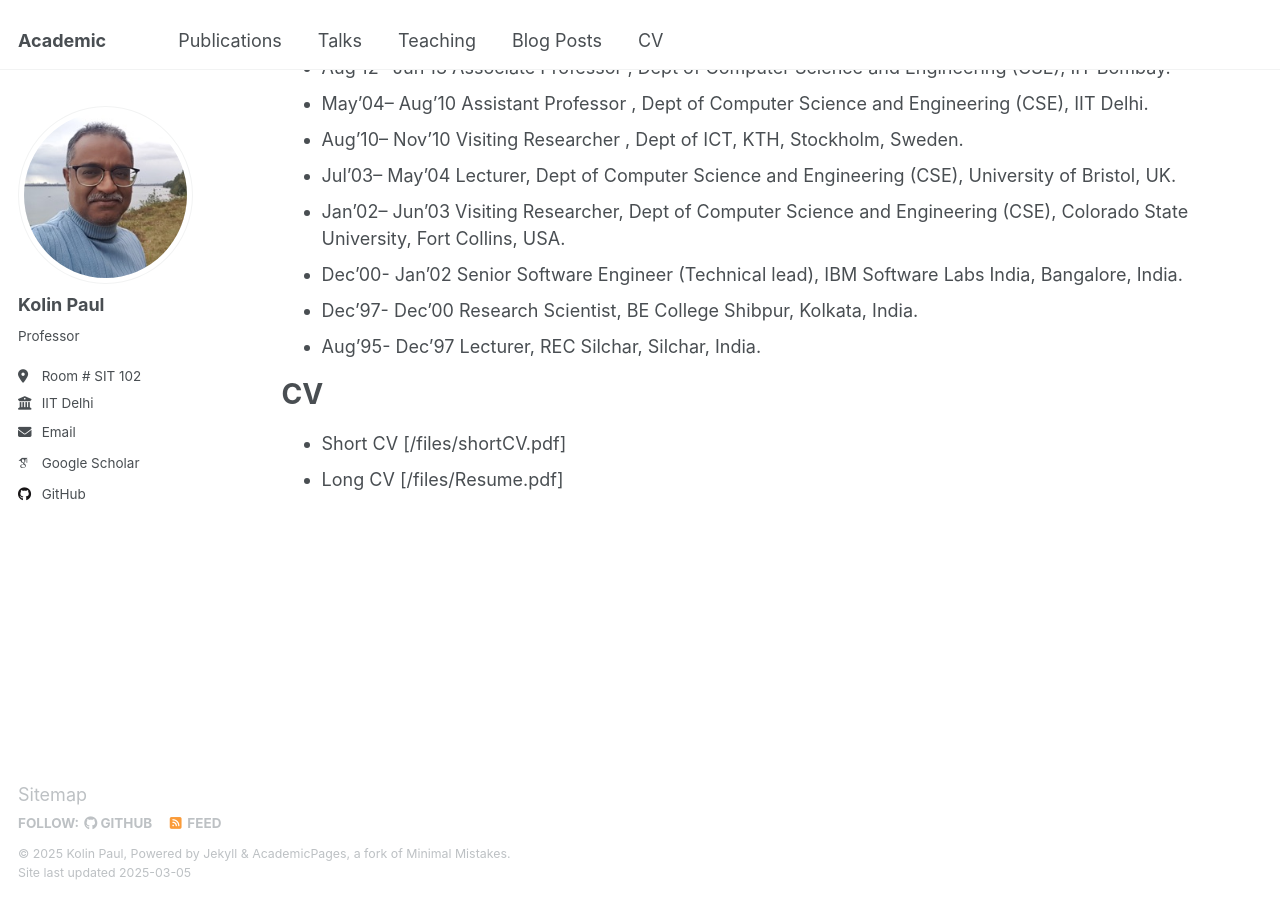
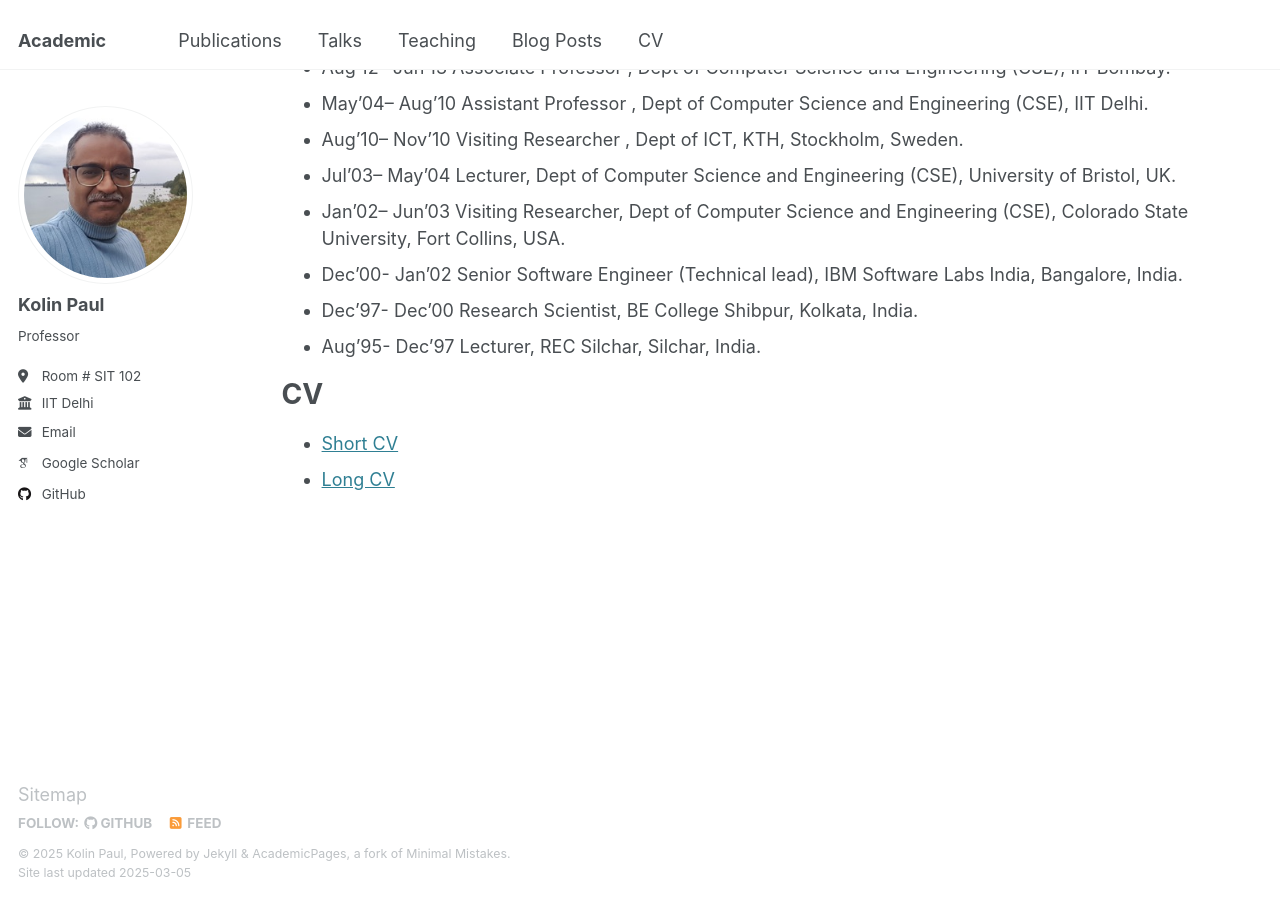
Before and after one commit to kolinpaul/kolinpaul.github.io, a Jekyll site: the page built from _pages/cv.md, in a window 1280 px wide and 900 px high, scrolled down 603 px. Built offline with Jekyll 4.4.1, drawn with Linux system fonts in a browser that asks for light colours; some web fonts are replaced.

Commit message:
Update cv.md

```diff
--- a/_pages/cv.md
+++ b/_pages/cv.md
@@ -36,5 +36,5 @@ Work experience
 
 CV
 ======
-* Short CV [/files/shortCV.pdf]
-* Long CV [/files/Resume.pdf]
+* [Short CV](/files/shortCV.pdf)
+* [Long CV](/files/Resume.pdf)
```
